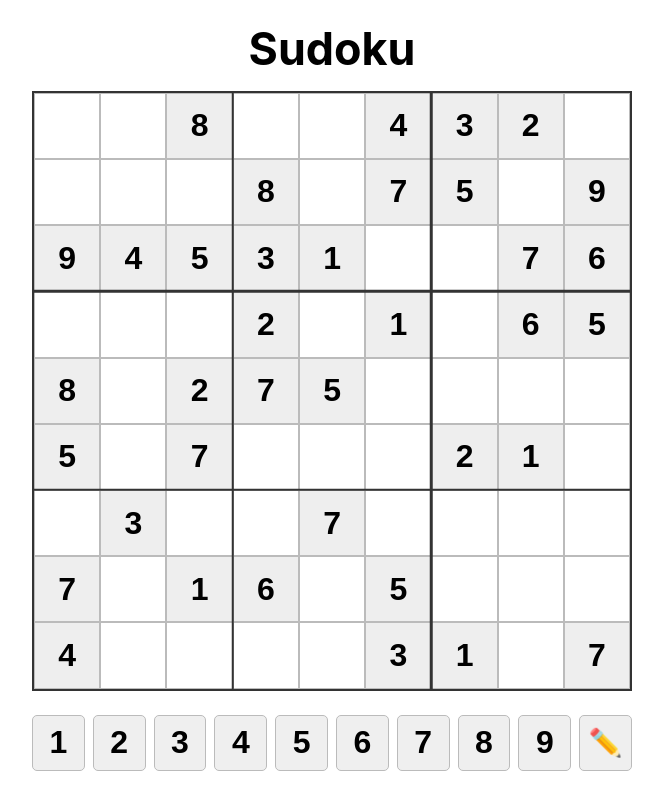
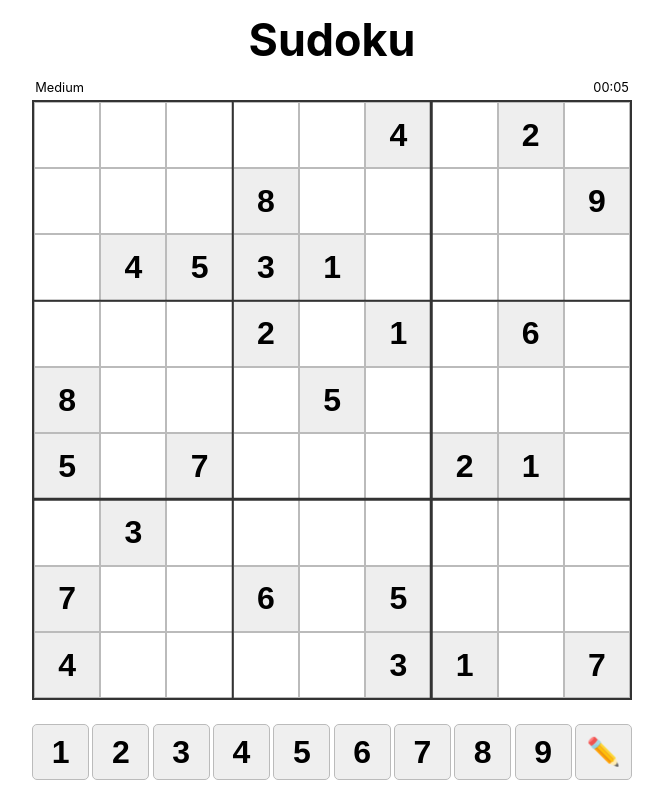
Before and after one commit to SuezD/sudoku, a React (Create React App) app: page / in a window 1280 px wide. Shown: the whole page, without its empty margins (308-971 px from the left). Built offline with nearby package versions, Linux system fonts and the light colour scheme.

Commit message:
Add timer and difficulty and set numpad wrap on <=300px

```diff
--- a/src/App.css
+++ b/src/App.css
@@ -96,6 +96,7 @@ html, body {
   border-radius: 5px !important;
   border: 1px solid #bbb !important;
   box-shadow: none !important;
+  /* background-color: #fff; */
   outline: none;
 }
 
@@ -131,7 +132,7 @@ html, body {
   }
 }
 
-@media (max-width: 600px) {
+@media (max-width: 300px) {
   .numberpad-root {
     display: grid !important;
     grid-template-columns: repeat(5, 1fr);
@@ -227,3 +228,25 @@ html, body {
     transform: rotate(360deg);
   }
 }
+
+.header-info {
+  display: flex;
+  justify-content: space-between;
+  font-size: min(0.8rem, 8vw);
+  width: 600px;
+  max-width: 600px;
+  margin: 0 auto 0.3rem auto;
+  text-align: center;
+  line-height: 1.1;
+  box-sizing: border-box;
+  padding: 0 0.2rem;
+}
+
+@media (max-width: 600px) {
+  .header-info {
+    width: 98vw !important;
+    max-width: 98vw !important;
+    min-width: 0 !important;
+    box-sizing: border-box;
+  }
+}
--- a/src/App.tsx
+++ b/src/App.tsx
@@ -5,7 +5,7 @@ import confetti from 'canvas-confetti';
 
 import { Board, CellData, generateBoard } from './utils/sudokuGenerator';
 import { isStructurallyValidSudoku } from './utils/sudokuValidator';
-import { useState, useEffect, useCallback, useRef } from 'react';
+import { useState, useEffect, useCallback, useRef, useMemo } from 'react';
 
 const BASE = 3;
 
@@ -41,13 +41,26 @@ function removeValueFromNotes(board: CellData[][], row: number, col: number, val
 
 function App() {
   // fill between 17 and 40 cells
-  const filledCells = Math.floor(Math.random() * (40 - 17 + 1)) + 17;
+  const filledCells = useMemo(() => Math.floor(Math.random() * (40 - 17 + 1)) + 17, []);
+  const difficulty = useMemo(() => filledCells <= 22 ? 'Hard' : filledCells <= 30 ? 'Medium' : 'Easy', [filledCells]);
   const [board, setBoard] = useState<CellData[][]>(() => generateBoard(BASE, filledCells));
   const [valid, setValid] = useState<boolean | null>(null);
   const [pencilMode, setPencilMode] = useState<boolean>(false);
   const [selectedCell, setSelectedCell] = useState<{ row: number; col: number } | null>(null);
   const undoStack = useRef<CellData[][][]>([]);
   const redoStack = useRef<CellData[][][]>([]);
+  const [timeElapsed, setTimeElapsed] = useState<string>('00:00');
+
+  useEffect(() => {
+    let seconds = 0;
+    const interval = setInterval(() => {
+      seconds++;
+      const mins = Math.floor(seconds / 60);
+      const secs = seconds % 60;
+      setTimeElapsed(`${mins.toString().padStart(2, '0')}:${secs.toString().padStart(2, '0')}`);
+    }, 1000);
+    return () => clearInterval(interval);
+  }, []);
 
   const deepCloneBoard = (b: CellData[][]) => b.map(row => row.map(cell => ({ ...cell, notes: [...cell.notes] })));
 
@@ -190,7 +203,11 @@ function App() {
     <div className="App">
       <div className="main-content">
         <h1 style={{ textAlign: 'center' }}>Sudoku</h1>
-
+        {/* smaller header-like section under h1 for game difficulty (left) and timer on right */}
+        <div className="header-info">
+          <div>{difficulty}</div>
+          <div>{timeElapsed}</div>
+        </div>
         <div id="sudoku-grid">
           <GameBoard
             board={board}
--- a/src/components/NumberPad.tsx
+++ b/src/components/NumberPad.tsx
@@ -21,7 +21,7 @@ const NumberPad: React.FC<NumberPadProps> = ({ onChange, selectedCell, board, on
   };
 
   return (
-  <div className="numberpad-root" style={{ display: "flex", justifyContent: "space-between", width: '100%', gap: '0.5rem' }}>
+  <div className="numberpad-root" style={{ display: "flex", justifyContent: "space-between", width: '100%', gap: '0.2rem' }}>
     {numbers.map((num) => (
       <button
         key={num}
```
